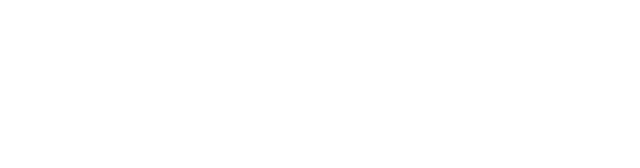
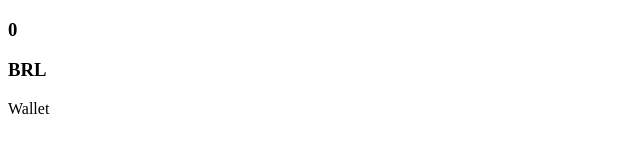
Before and after one commit to yuryss98/Trybe-Wallet, a React (Create React App) app: page /carteira in a window 1280 px wide. Shown: the top 168 px of the page, without its empty margins (0-640 px from the left). Built offline with nearby package versions, Linux system fonts and the light colour scheme.

Commit message:
requisito 2 completo

```diff
--- a/src/App.js
+++ b/src/App.js
@@ -1,12 +1,14 @@
 import React, { Component } from 'react';
 import { Route, Switch } from 'react-router-dom';
 import Login from './pages/Login';
+import Wallet from './pages/Wallet';
 
 export default class App extends Component {
   render() {
     return (
       <Switch>
         <Route exact path="/" component={ Login } />
+        <Route exact path="/carteira" component={ Wallet } />
       </Switch>
     );
   }
--- a/src/components/Header.jsx
+++ b/src/components/Header.jsx
@@ -1,11 +1,27 @@
 import React, { Component } from 'react';
+import { connect } from 'react-redux';
+import PropTypes from 'prop-types';
 
 class Header extends Component {
   render() {
+    const { user } = this.props;
+
     return (
-      <div>Header</div>
+      <div>
+        <h3 data-testid="email-field">{ user }</h3>
+        <h3 data-testid="total-field">0</h3>
+        <h3 data-testid="header-currency-field">BRL</h3>
+      </div>
     );
   }
 }
 
-export default Header;
+const mapStateToProps = (state) => ({
+  user: state.user.email,
+});
+
+Header.propTypes = {
+  user: PropTypes.string.isRequired,
+};
+
+export default connect(mapStateToProps)(Header);
--- a/src/pages/Wallet.jsx
+++ b/src/pages/Wallet.jsx
@@ -1,8 +1,14 @@
 import React from 'react';
+import Header from '../components/Header';
 
 class Wallet extends React.Component {
   render() {
-    return <div>TrybeWallet</div>;
+    return (
+      <div>
+        <Header />
+        Wallet
+      </div>
+    );
   }
 }
 
```
